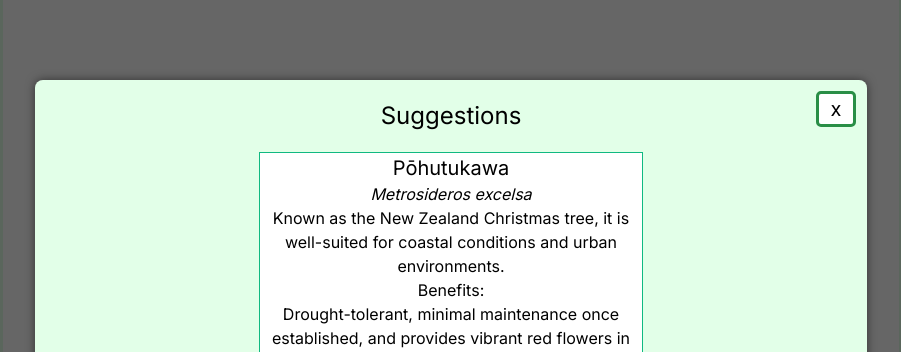
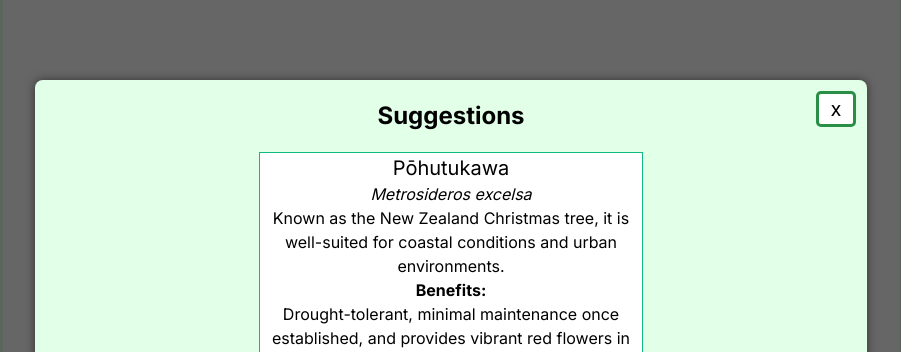
Before and after one commit to phm-2024/harakeke-hack, a Next.js app: page / in a window 1280 px wide. Both pictures are taken after typing "Sample", "Sample", "Sample" into the empty fields and a click on the button "Submit". Shown: the top 352 px of the page, without its empty margins (189-1090 px from the left). Built offline with nearby package versions, Linux system fonts and the light colour scheme.

Commit message:
complete styling

```diff
--- a/app/globals.css
+++ b/app/globals.css
@@ -11,10 +11,6 @@ html {
 body {
   background-color: white;
   width: 70%;
-}
-
-h1 {
-  font-size: 30px;
 }
 
 .popup-overlay {
--- a/components/Popup.tsx
+++ b/components/Popup.tsx
@@ -16,7 +16,9 @@ export default function Popup({ setResponse }: Props) {
   return (
     <section className="popup-overlay">
       <div className="popup">
-        <h1 className="text-2xl">Suggestions</h1>
+        <h1>
+          <strong className="text-2xl">Suggestions</strong>
+        </h1>
         <button onClick={close} className="close">
           x
         </button>
@@ -31,7 +33,9 @@ export default function Popup({ setResponse }: Props) {
                 <em className="text-l">{solution.scientific_name}</em>
               </h3>
               <p>{solution.description}</p>
-              <h3 className="text-l">Benefits:</h3>
+              <h3>
+                <strong className="text-l">Benefits:</strong>
+              </h3>
               <p>{solution.benefits}</p>
               <img
                 src={solution.image_source}
```
